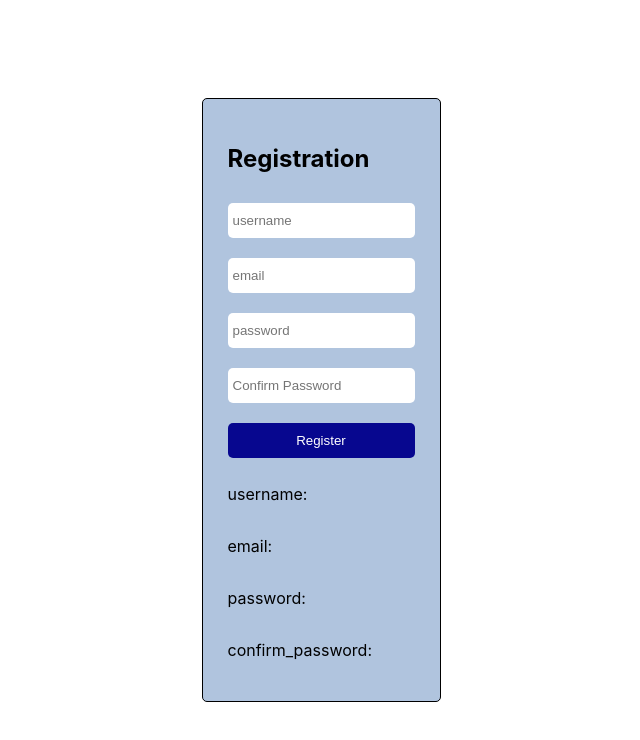
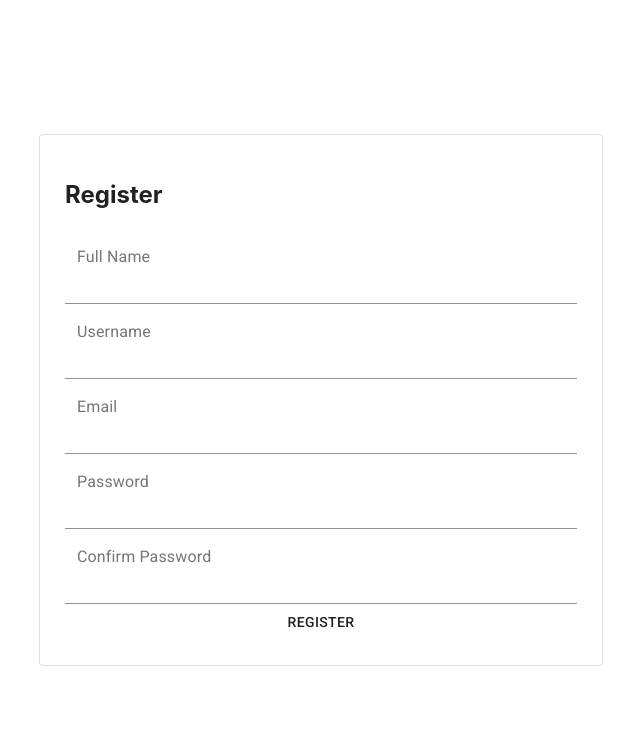
Before and after one commit to yeppog/allez, a React (Create React App) app in the folder client/: page /login in a window 1280 px wide. Both pictures are taken after a click on the button "REGISTER". Shown: the top 740 px of the page, without its empty margins (344-984 px from the left). Built offline with nearby package versions, Linux system fonts and the light colour scheme.

Commit message:
feat: mui for register component and refactoring

```diff
--- a/client/src/components/Auth/RegisterComponent/RegisterComponent.scss
+++ b/client/src/components/Auth/RegisterComponent/RegisterComponent.scss
@@ -1,13 +1,12 @@
 .RegisterComponent {
   display: grid;
   margin-left: 50px;
-
 }
 
 .registerForm {
   border: 1px solid black;
   border-radius: 5px;
-    max-width: 40vw;
+  min-width: 40vw;
   display: grid;
   place-self: center;
   background: lightsteelblue;
@@ -22,13 +21,4 @@
     border-style: none;
     border-radius: 5px;
   }
-
-    button {
-        margin: 10px 0px;
-        padding: 10px 0px;
-        border-style: none;
-        border-radius: 5px;
-        background-color:rgb(7, 7, 143);
-        color: white;
 }
-}
--- a/client/src/components/Auth/RegisterComponent/RegisterComponent.tsx
+++ b/client/src/components/Auth/RegisterComponent/RegisterComponent.tsx
@@ -1,59 +1,185 @@
+import './RegisterComponent.scss';
+
+import {
+  Button,
+  Card,
+  FormControl,
+  Grid,
+  IconButton,
+  Input,
+  InputAdornment,
+  InputLabel,
+} from '@material-ui/core';
+import { Visibility, VisibilityOff } from '@material-ui/icons';
+
 import React from 'react';
-import './RegisterComponent.scss';
-import { useState } from 'react'
-import axios from 'axios'
-import { RegisterCredentials } from '../../../interface/Credentials'
+import { RegisterCredentials } from '../../../interface/Credentials';
+import axios from 'axios';
+import { useState } from 'react';
 
 const RegisterComponent: React.FC = () => {
   const [username, setUsername] = useState('');
   const [email, setEmail] = useState('');
   const [password, setPassword] = useState('');
-  const [confirmPassword, setConfirmPassword] = useState('')
+  const [confirmPassword, setConfirmPassword] = useState('');
+  const [credentials, setCredentials] = useState({
+    name: '',
+    username: '',
+    email: '',
+    password: '',
+    confirmPassword: '',
+  });
 
   // Redudant code just to display in frontend instead of console.logging , can remove later
   const [message, setMessage] = useState('');
+
+  interface State {
+    name: string;
+    username: string;
+    email: string;
+    password: string;
+    confirmPassword: string;
+  }
+
+  const handleChange =
+    (prop: keyof State) => (event: React.ChangeEvent<HTMLInputElement>) => {
+      setCredentials({ ...credentials, [prop]: event.target.value });
+    };
 
   /**
    * Passes the credentials the user has entered to the redux handler to log the user in.
    *
    * @param e Event that is passed in when the form is submitted
    */
-
   const onSubmit = (e: any): void => {
     // preventDefault prevents the page from refreshing when the form is submitted
     e.preventDefault();
     // simple validator for now
     // TODO: Better validation for email and password
-    if (username && email && password && (password === confirmPassword)) {
+    if (validator(credentials)) {
+      const username = credentials.username;
+      const email = credentials.email;
+      const password = credentials.password;
       const credential = { username, email, password } as RegisterCredentials;
       registerLogin(credential);
       console.log(credential);
-      setMessage("Valid");
+      setMessage('Valid');
     } else {
-      console.log("Form is invalid or passwords do not match");
+      console.log('Form is invalid or passwords do not match');
     }
-  }
+  };
 
   const registerLogin = (credentials: RegisterCredentials): void => {
     try {
       console.log(credentials);
-      const url = "http://localhost:3001/api/users/register";
-      axios.post(url, credentials, HTTPOptions)
-        .then(data => console.log(data))
-        .catch(err => console.log(err));
+      const url = 'http://localhost:3001/api/users/register';
+      axios
+        .post(url, credentials, HTTPOptions)
+        .then((data) => console.log(data))
+        .catch((err) => console.log(err));
     } catch (err) {
       console.log(err);
     }
-  }
+  };
+
+  const validator = (form: State): boolean => {
+    if (form.name && form.email && form.username) {
+      if (form.password === form.confirmPassword) {
+        const email = form.email;
+        const re =
+          /^(([^<>()[\]\\.,;:\s@"]+(\.[^<>()[\]\\.,;:\s@"]+)*)|(".+"))@((\[[0-9]{1,3}\.[0-9]{1,3}\.[0-9]{1,3}\.[0-9]{1,3}\])|(([a-zA-Z\-0-9]+\.)+[a-zA-Z]{2,}))$/;
+        return re.test(String(email).toLowerCase());
+      }
+    }
+    return false;
+  };
 
   const HTTPOptions = {
-    headers: { 'Content-Type': 'application/json' }
-  }
-
+    headers: { 'Content-Type': 'application/json' },
+  };
 
   return (
     <div className="RegisterComponent" data-testid="RegisterComponent">
-      <form action="" className="registerForm" onSubmit={e => onSubmit(e)}>
+      <Card className="registerForm" variant="outlined">
+        <h2>Register</h2>
+        <form onSubmit={(e) => onSubmit(e)}>
+          <Grid>
+            <Grid item>
+              <FormControl fullWidth variant="filled">
+                <InputLabel>Full Name</InputLabel>
+                <Input
+                  fullWidth
+                  className="name"
+                  type="text"
+                  value={credentials.name}
+                  onChange={handleChange('name')}
+                />
+              </FormControl>
+            </Grid>
+            <Grid item>
+              <FormControl fullWidth variant="filled">
+                <InputLabel>Username</InputLabel>
+                <Input
+                  fullWidth
+                  className="username"
+                  type="text"
+                  value={credentials.username}
+                  onChange={handleChange('username')}
+                />
+              </FormControl>
+            </Grid>
+            <Grid item>
+              <FormControl fullWidth variant="filled">
+                <InputLabel>Email</InputLabel>
+                <Input
+                  fullWidth
+                  className="email"
+                  type="text"
+                  value={credentials.email}
+                  onChange={handleChange('email')}
+                />
+              </FormControl>
+            </Grid>
+            <Grid item>
+              <FormControl fullWidth variant="filled">
+                <InputLabel>Password</InputLabel>
+                <Input
+                  fullWidth
+                  className="password"
+                  type="password"
+                  value={credentials.password}
+                  onChange={handleChange('password')}
+                />
+              </FormControl>
+            </Grid>
+            <Grid item>
+              <FormControl fullWidth variant="filled">
+                <InputLabel>Confirm Password</InputLabel>
+                <Input
+                  fullWidth
+                  className="cpassword"
+                  type="password"
+                  value={credentials.confirmPassword}
+                  onChange={handleChange('confirmPassword')}
+                />
+              </FormControl>
+            </Grid>
+            <Grid item className="registerButton">
+              <Button
+                fullWidth
+                className="loginButton"
+                variant="text"
+                color="default"
+                type="submit"
+              >
+                Register
+              </Button>
+            </Grid>
+          </Grid>
+        </form>
+      </Card>
+
+      {/* <form action="" className="registerForm" onSubmit={e => onSubmit(e)}>
         <h2>Registration</h2>
         <input
           type="text"
@@ -96,9 +222,9 @@ const RegisterComponent: React.FC = () => {
         }
 
 
-      </form>
+      </form> */}
     </div>
-  )
+  );
 };
 
 export default RegisterComponent;
```
Lines whose indentation alone changed are shown as unchanged.
